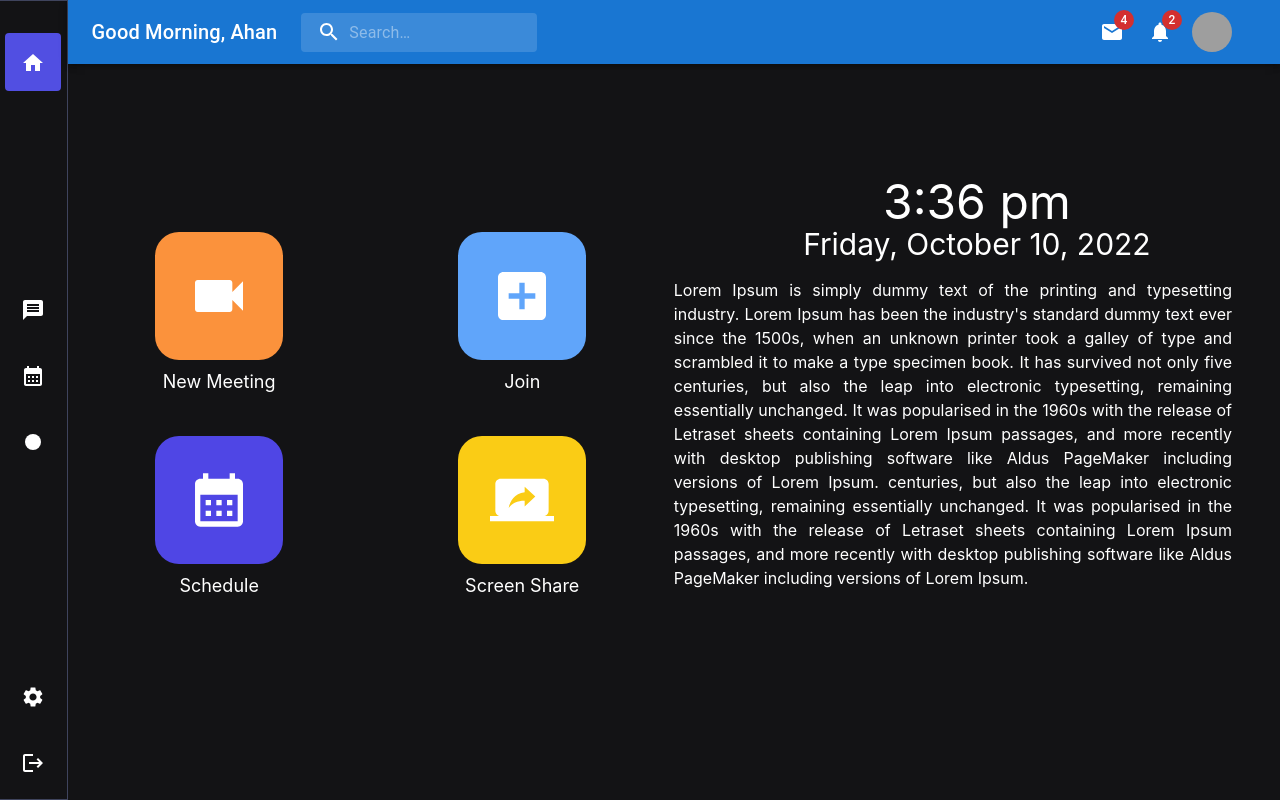
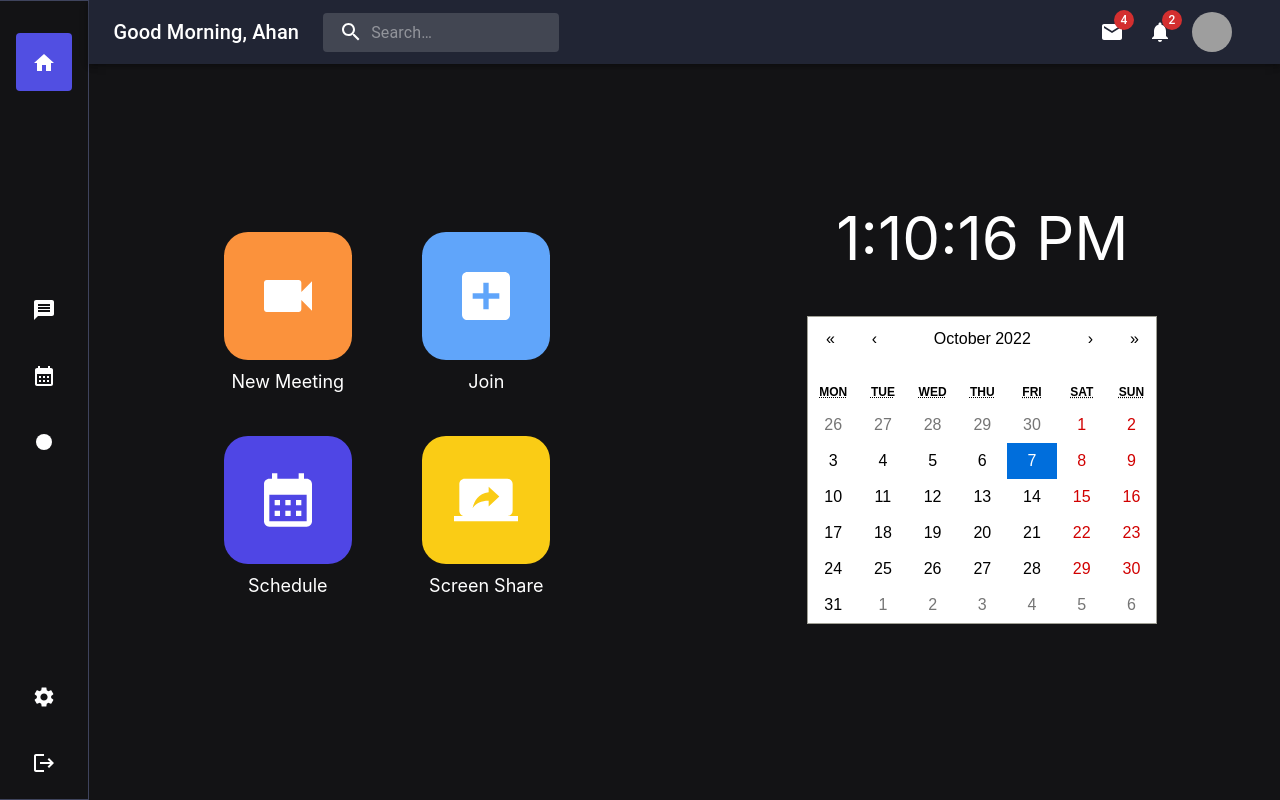
Before and after one commit to momentum-signal/project-frontend, a React (Create React App) app: page / in a window 1280 px wide. Built offline with nearby package versions, Linux system fonts and the light colour scheme; grey boxes are pictures that could not be loaded.

Commit message:
Homepage done

```diff
--- a/package.json
+++ b/package.json
@@ -11,8 +11,10 @@
     "@testing-library/jest-dom": "^5.16.5",
     "@testing-library/react": "^13.4.0",
     "@testing-library/user-event": "^13.5.0",
+    "date-fns": "^2.29.3",
     "dayjs": "^1.11.5",
     "react": "^18.2.0",
+    "react-calendar": "^3.9.0",
     "react-dom": "^18.2.0",
     "react-router-dom": "^6.4.2",
     "react-scripts": "5.0.1",
--- a/src/components/Calender.js
+++ /dev/null
@@ -1,31 +0,0 @@
-import * as React from 'react';
-import dayjs from 'dayjs';
-import TextField from '@mui/material/TextField';
-import { AdapterDayjs } from '@mui/x-date-pickers/AdapterDayjs';
-import { LocalizationProvider } from '@mui/x-date-pickers/LocalizationProvider';
-import { StaticDatePicker } from '@mui/x-date-pickers/StaticDatePicker';
-
-const isWeekend = (date) => {
-  const day = date.day();
-
-  return day === 0 || day === 6;
-};
-
-export default function Calender() {
-  const [value, setValue] = React.useState(dayjs('2022-10-07'));
-
-  return (
-    <LocalizationProvider dateAdapter={AdapterDayjs}>
-      <StaticDatePicker
-        orientation="landscape"
-        openTo="day"
-        value={value}
-        shouldDisableDate={isWeekend}
-        onChange={(newValue) => {
-          setValue(newValue);
-        }}
-        renderInput={(params) => <TextField {...params} />}
-      />
-    </LocalizationProvider>
-  );
-}
--- a/src/components/LiveTime.js
+++ /dev/null
@@ -1,21 +0,0 @@
-import React from "react";
-// import "./styles.css";
-
-export default function LiveTime() {
-    let time = new Date().toLocaleTimeString();
-    let [currentTime, changeTime] = React.useState(time);
-
-    function checkTime() {
-        time = new Date().toLocaleTimeString();
-        changeTime(time);
-    }
-
-    setInterval(checkTime, 1000);
-
-    return (
-        <div className="App">
-            <h1>{currentTime}</h1>
-            {/* <button onClick={checkTime}>Get the current time!</button> */}
-        </div>
-    );
-}
--- a/src/components/home/Calendar.js
+++ b/src/components/home/Calendar.js
@@ -1,25 +1,13 @@
-import React from "react";
+import React, { useState } from "react";
+import Calendar from "react-calendar";
+import "react-calendar/dist/Calendar.css";
 
-function Calendar() {
+export default function CalendarArea() {
+  const [value, onChange] = useState(new Date());
+
   return (
-    <div className="md:pr-12 mb-16">
-      <p className="text-justify px-4 md:px-0">
-        Lorem Ipsum is simply dummy text of the printing and typesetting
-        industry. Lorem Ipsum has been the industry's standard dummy text ever
-        since the 1500s, when an unknown printer took a galley of type and
-        scrambled it to make a type specimen book. It has survived not only five
-        centuries, but also the leap into electronic typesetting, remaining
-        essentially unchanged. It was popularised in the 1960s with the release
-        of Letraset sheets containing Lorem Ipsum passages, and more recently
-        with desktop publishing software like Aldus PageMaker including versions
-        of Lorem Ipsum. centuries, but also the leap into electronic
-        typesetting, remaining essentially unchanged. It was popularised in the
-        1960s with the release of Letraset sheets containing Lorem Ipsum
-        passages, and more recently with desktop publishing software like Aldus
-        PageMaker including versions of Lorem Ipsum.
-      </p>
+    <div className="flex justify-center text-black">
+      <Calendar onChange={onChange} value={value} />
     </div>
   );
 }
-
-export default Calendar;
--- a/src/components/home/Icons.js
+++ /dev/null
@@ -1,30 +0,0 @@
-import React from "react";
-import VideocamIcon from "@mui/icons-material/Videocam";
-import AddBoxIcon from "@mui/icons-material/AddBox";
-import CalendarMonthIcon from "@mui/icons-material/CalendarMonth";
-import UploadIcon from "@mui/icons-material/Upload";
-
-function Icons() {
-  return (
-    <div className="grid grid-cols-2 gap-8 w-5/6 mx-auto">
-      <div className="p-4 bg-green-300 rounded">
-        <VideocamIcon />
-        <p>Add a new meeting</p>
-      </div>
-      <div className="p-4 bg-orange-300 rounded">
-        <AddBoxIcon />
-        <p>Join</p>
-      </div>
-      <div className="p-4 bg-cyan-400 rounded">
-        <CalendarMonthIcon />
-        <p>Schedule</p>
-      </div>
-      <div className="p-4 bg-gray-900 rounded">
-        <UploadIcon />
-        <p>Share screen</p>
-      </div>
-    </div>
-  );
-}
-
-export default Icons;
--- /dev/null
+++ b/src/components/home/LiveTime.js
@@ -0,0 +1,19 @@
+import React from "react";
+
+export default function LiveTime() {
+  let time = new Date().toLocaleTimeString();
+  let [currentTime, changeTime] = React.useState(time);
+
+  function checkTime() {
+    time = new Date().toLocaleTimeString();
+    changeTime(time);
+  }
+
+  setInterval(checkTime, 1000);
+
+  return (
+    <div className="mb-12">
+      <h1 className="text-6xl text-center">{currentTime}</h1>
+    </div>
+  );
+}
--- a/src/components/home/Time.js
+++ /dev/null
@@ -1,12 +0,0 @@
-import React from "react";
-
-function Time() {
-  return (
-    <div className="pb-4 mt-8 md:mt-0">
-      <p className="text-5xl text-center">3:36 pm</p>
-      <p className="text-3xl text-center">Friday, October 10, 2022</p>
-    </div>
-  );
-}
-
-export default Time;
--- a/src/components/home/meetingContainer.js
+++ b/src/components/home/meetingContainer.js
@@ -7,8 +7,8 @@ import ScreenShareIcon from "@mui/icons-material/ScreenShare";
 
 export default function MeetingContainer() {
   return (
-    <Box className="m-10 md:m-0">
-      <div className="grid grid-cols-2 gap-y-10 justify-items-center">
+    <Box className="m-10 md:m-0 flex justify-center">
+      <div className="grid grid-cols-2 gap-x-10 md:gap-x-0 gap-y-10 justify-items-center md:w-4/6">
         <div className="text-center">
           <div className="box-border h-24 w-24 lg:h-32 lg:w-32 p-4 bg-orange-400 flex justify-center items-center rounded-3xl">
             <VideocamIcon sx={{ fontSize: 64, color: "white" }} />
--- a/src/components/shared/Header.js
+++ b/src/components/shared/Header.js
@@ -158,7 +158,7 @@ export default function Header() {
   return (
     // Web
     <Box sx={{ flexGrow: 1 }}>
-      <AppBar position="static">
+      <AppBar position="static" style={{ background: "#212534" }}>
         <Toolbar>
           <Typography
             variant="h6"
--- a/src/components/shared/Layout.js
+++ b/src/components/shared/Layout.js
@@ -6,7 +6,7 @@ function Layout({ children }) {
   return (
     <div className="md:flex">
       <Sidebar />
-      <div>
+      <div className="w-full">
         <Header />
         <main className="md:h-[calc(100vh-6rem)]">{children}</main>
       </div>
--- a/src/components/shared/Sidebar.js
+++ b/src/components/shared/Sidebar.js
@@ -8,7 +8,7 @@ import LogoutIcon from "@mui/icons-material/Logout";
 
 function Sidebar() {
   return (
-    <div className="md:h-screen bg-[#1C1F2E] md:bg-[#131315] pt-2 md:pt-0 fixed bottom-0 left-0 md:static flex md:flex-col w-full md:w-96 justify-center md:justify-between items-center border border-t border-l-0 border-r-0 md:border-r border-[#3f445d] gap-x-2 md:gap-x-0">
+    <div className="md:h-screen bg-[#1C1F2E] md:bg-[#131315] pt-2 md:pt-0 fixed bottom-0 left-0 md:static flex md:flex-col w-full md:w-24 justify-center md:justify-between items-center border border-t border-l-0 border-r-0 md:border-r border-[#3f445d] gap-x-2 md:gap-x-0">
       <div className="md:mt-8 cursor-pointer p-2 md:p-4 hover:bg-[#514FE2] rounded bg-[#514FE2]">
         <HomeIcon />
       </div>
--- a/src/pages/HomePage.js
+++ b/src/pages/HomePage.js
@@ -1,7 +1,7 @@
 import React from "react";
-import Calendar from "../components/home/Calendar";
 import MeetingContainer from "../components/home/MeetingContainer";
-import Time from "../components/home/Time";
+import LiveTime from "../components/home/LiveTime";
+import CalendarArea from "../components/home/Calendar";
 
 function HomePage() {
   return (
@@ -11,8 +11,8 @@ function HomePage() {
       </div>
       {/* time and calendar */}
       <div className="md:w-3/6">
-        <Time />
-        <Calendar />
+        <LiveTime />
+        <CalendarArea />
       </div>
     </div>
   );
```
Also changed, not shown: 1 other file (tests, documents, lock files or other folders).
